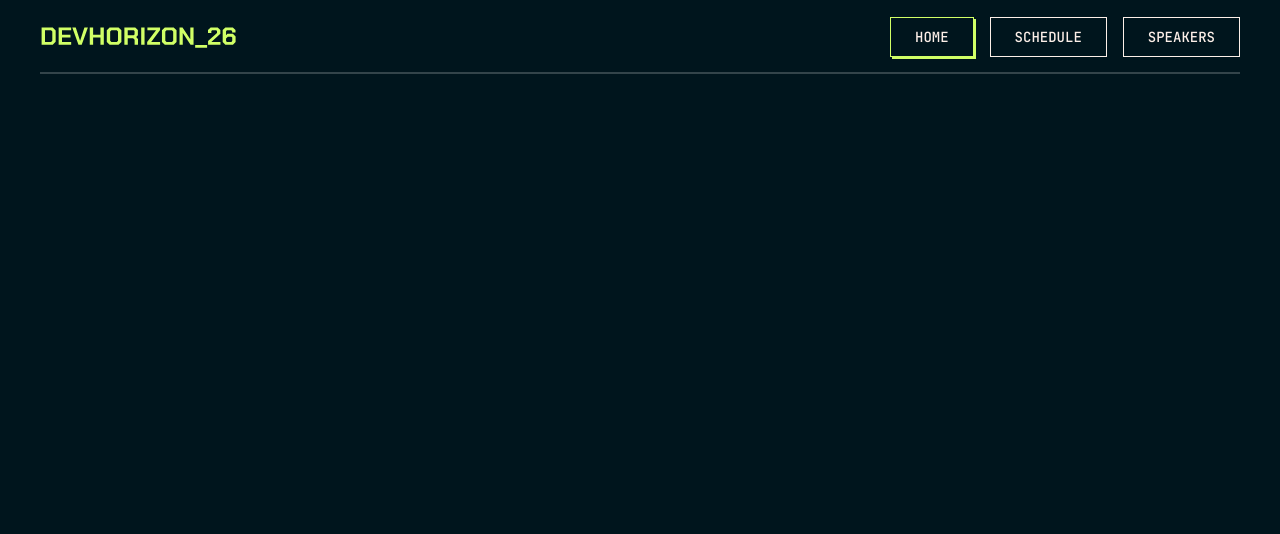
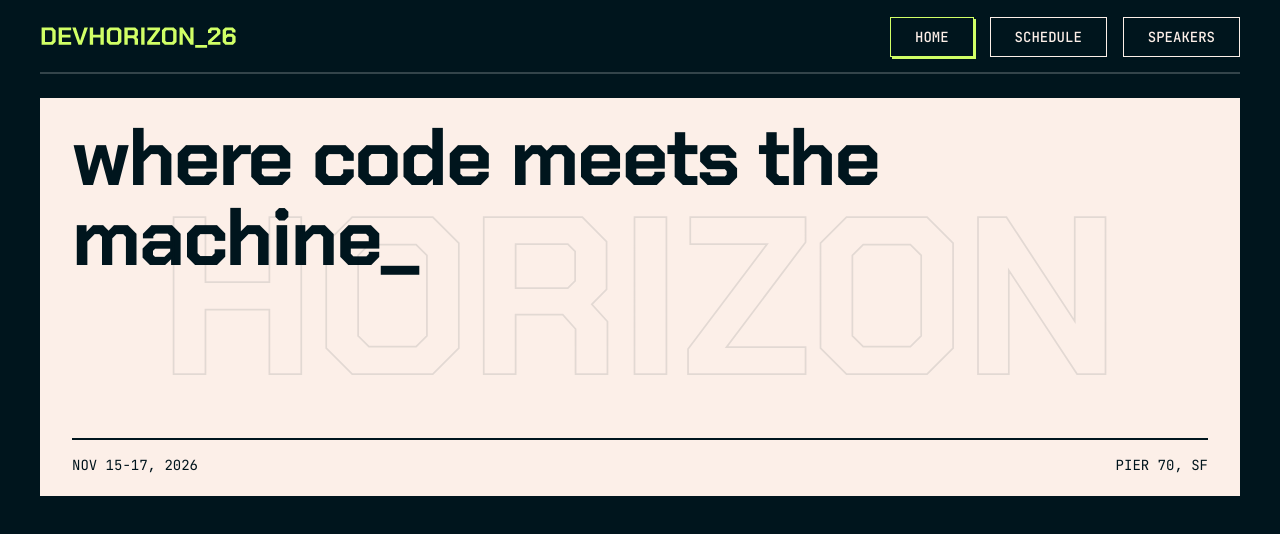
Before and after one commit to conormcfarlane/tech-conference, a Next.js app: page / in a window 1280 px wide. Shown: the top 534 px of the page. Built offline with nearby package versions, Linux system fonts and the light colour scheme.

Commit message:
Hero complete

```diff
--- /dev/null
+++ b/app/components/features/home/Hero.tsx
@@ -0,0 +1,20 @@
+import React from 'react'
+import Image from 'next/image'
+export default function Hero() {
+    return (
+        <section aria-label='conference info' className='relative grid grid-rows-[1fr_1fr_auto]  bg-(--neutral-100) p-4 sm:px-6 py-5 lg:px-8'>
+            <div className='absolute inset-0 flex justify-center items-center'>
+                <Image src="/images/bg-horizon-text.svg" width={277} height={64} alt='horizon decorative text' className='w-4/5' />
+            </div>
+            <h1 className='text-preset-hero'>where code meets the machine_
+
+            </h1>
+            <div aria-hidden='true'></div>{/*Spacer Div */}
+
+            <div className='flex justify-between border-t-2 border-(--neutral-900) pt-4'>
+                <p className='text-preset-6 text-(--neutral-900)'>NOV 15-17, 2026</p>
+                <p className='text-preset-6 text-(--neutral-900)'>PIER 70, SF</p>
+            </div>
+        </section>
+    )
+}
--- a/app/globals.css
+++ b/app/globals.css
@@ -28,16 +28,31 @@
 
 
 @layer components {
-  .text-preset-1 {
-    font-size: 5rem;
+  .text-preset-hero {
+    font-size: 2.375rem;
+    line-height: 100%;
+    letter-spacing: -2px;
+    font-weight: 700;
+    font-family: var(--font-chakra-petch), sans-serif;
+    color: var(--neutral-900);
+  }
+
+  @media(min-width:640px) {
+    .text-preset-hero {
+      font-size: 5rem;
+    }
+  }
+
+  .text-preset-1-mobile {
+    font-size: 2.375rem;
     line-height: 100%;
     letter-spacing: -2px;
     font-weight: 700;
     font-family: var(--font-chakra-petch), sans-serif;
   }
 
-  .text-preset-1-mobile {
-    font-size: 2.375rem;
+  .text-preset-1 {
+    font-size: 5rem;
     line-height: 100%;
     letter-spacing: -2px;
     font-weight: 700;
--- a/app/page.tsx
+++ b/app/page.tsx
@@ -1,12 +1,12 @@
 import Navbar from "./components/layout/Navbar"
-
+import Hero from "./components/features/home/Hero";
 
 export default function Home() {
   return (
     <div className="mx-4 lg:mx-10">
       <Navbar/>
       <main>
-
+      <Hero/>
       </main>
     </div>
   );
```
